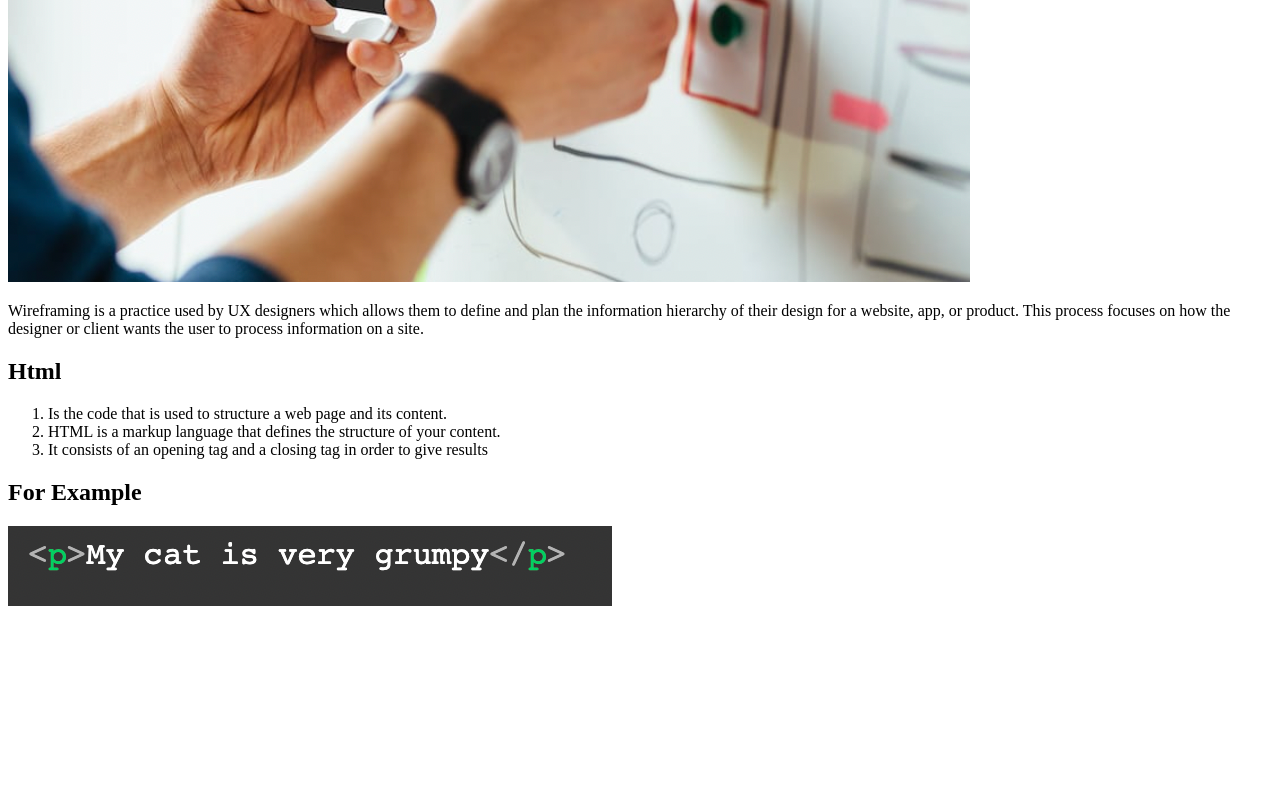
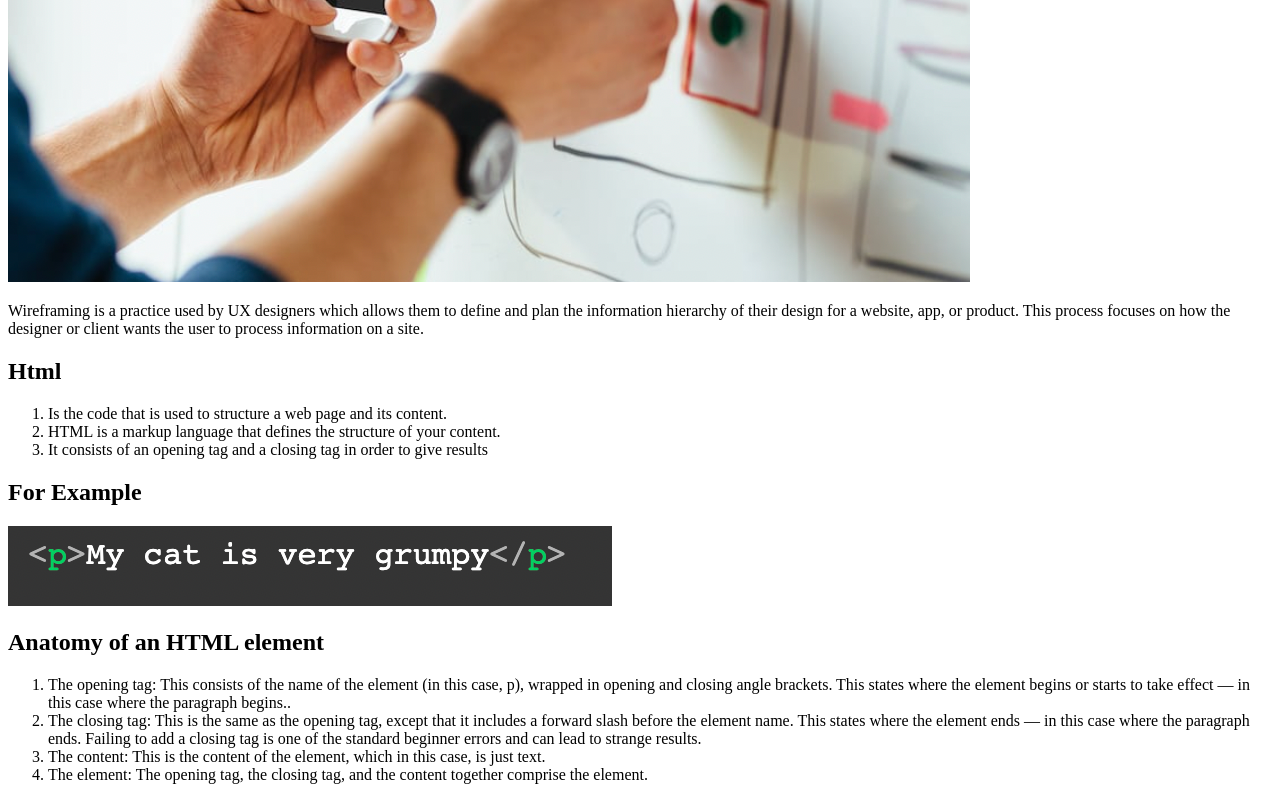
Before and after one commit to angeloskounavis/reading-notes, a plain HTML site: page Read:04.html in a window 1280 px wide. Shown: the part 514-1314 px from the top of the page. Before the commit the page ends 1132 px from the top, so only its background shows below. Drawn offline with Linux system fonts and the light colour scheme.

Commit message:
wrote some more code

```diff
--- a/Read:04.html
+++ b/Read:04.html
@@ -14,7 +14,8 @@
                 <li><a
                         href="https://careerfoundry.com/en/blog/ux-design/how-to-create-your-first-wireframe/">Wireframe</a>
                 </li>
-                <li><a href="https://developer.mozilla.org/en-US/docs/Learn/Getting_started_with_the_web/HTML_basics/">Html Basics</a></li>
+                <li><a href="https://developer.mozilla.org/en-US/docs/Learn/Getting_started_with_the_web/HTML_basics/">Html
+                        Basics</a></li>
                 <li><a href="https://github.com/angeloskounavis/reading-notes.git">Link 3</a></li>
             </ul>
         </nav>
@@ -34,10 +35,33 @@
             <ol>
                 <li>Is the code that is used to structure a web page and its content.</li>
                 <li>HTML is a markup language that defines the structure of your content.</li>
-             <li>It consists of an opening tag and a closing tag in order to give results</li>
-             </ol>
+                <li>It consists of an opening tag and a closing tag in order to give results</li>
+            </ol>
 
             <header>
                 <h2> For Example </h2>
                 <section>
                     <img src="Screen Shot 2022-09-20 at 10.45.18 PM.png" alt="this is an image of the code" />
+
+                    <section>
+
+                        <h2> Anatomy of an HTML element</h2>
+                        <ol>
+                            <li>The opening tag: This consists of the name of the element (in this case, p), wrapped in
+                                opening and closing angle brackets. This states where the element begins or starts to
+                                take effect — in this case where the paragraph begins..</li>
+                            <li>The closing tag: This is the same as the opening tag, except that it includes a forward
+                                slash before the element name. This states where the element ends — in this case where
+                                the paragraph ends. Failing to add a closing tag is one of the standard beginner errors
+                                and can lead to strange results.</li>
+                            <li>The content: This is the content of the element, which in this case, is just text.</li>
+                            <li> The element: The opening tag, the closing tag, and the content together comprise the element.</li>
+                        </ol>
+                    </body>
+
+                        </section)
+
+
+
+                        ## Table of Contents
+                        [Class 1 notes](102/class.md)
```
Also changed, not shown: 8 other files.
